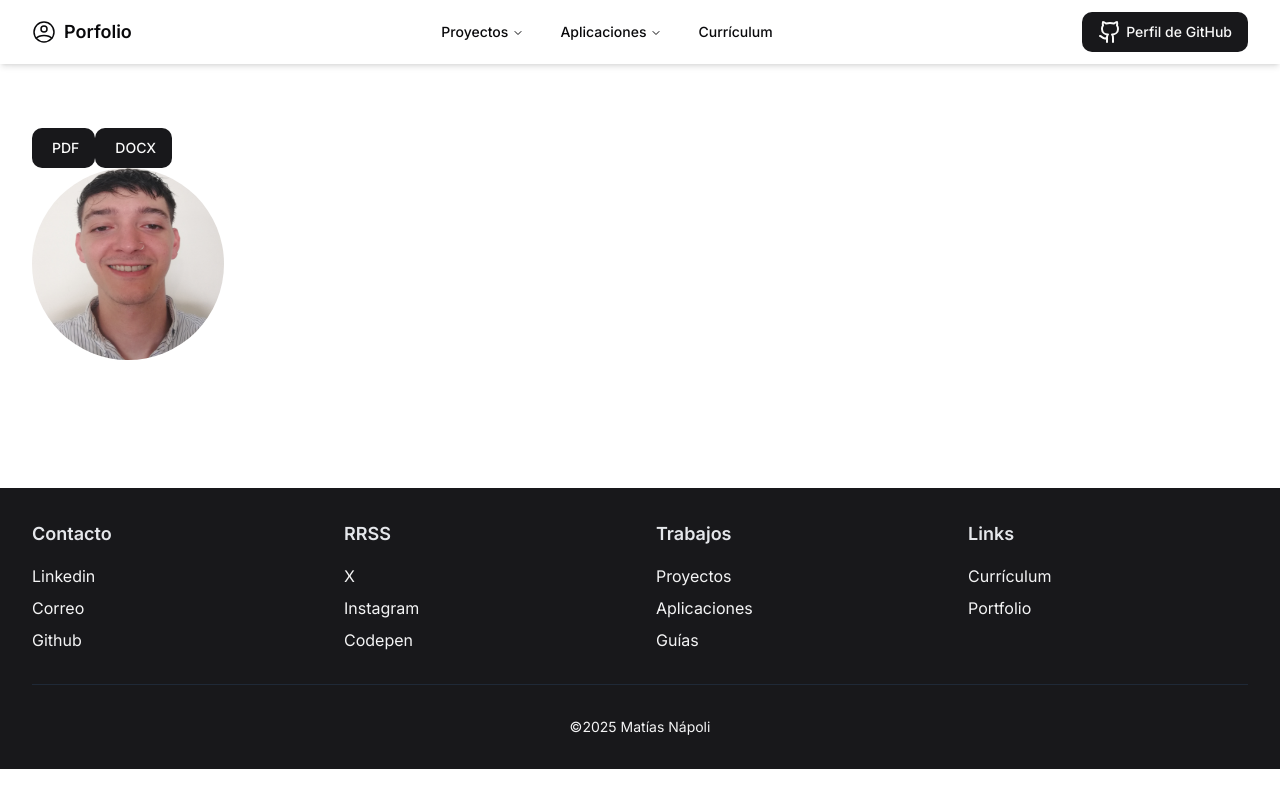
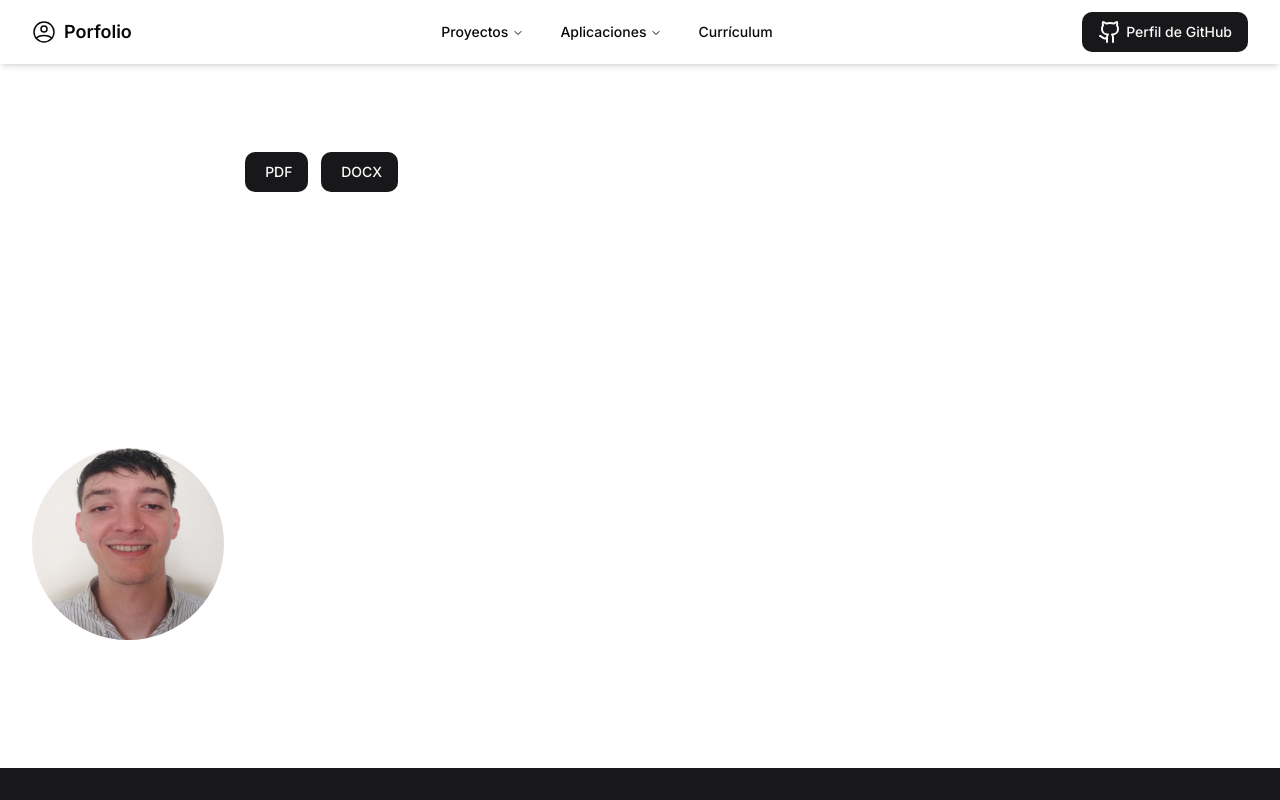
Before and after one commit to mnapo/portfolio, a Next.js app: page /cv in a window 1280 px wide. Shown: the top 800 px of the page. Built offline with nearby package versions, Linux system fonts and the light colour scheme.

Commit message:
excract CV_Downloads as component

```diff
--- a/app/cv/page.tsx
+++ b/app/cv/page.tsx
@@ -1,5 +1,6 @@
 import type {Metadata} from 'next'
 import CV_Body from '@/components/templates/cv-body'
+import CV_Downloads from '@/components/templates/cv-downloads'
 
 export const metadata: Metadata = {
   title: "Porfolio Personal • Currículum",
@@ -10,6 +11,7 @@ export const metadata: Metadata = {
 export default function Page() {
   return (
     <>
+      <CV_Downloads></CV_Downloads>
       <CV_Body></CV_Body>
     </>
   )
--- a/app/globals.css
+++ b/app/globals.css
@@ -62,3 +62,9 @@
   height: 15vw;
   width: 15vw;
 }
+.cv-downloads{
+  text-align: center;
+}
+.btn-download{
+  margin-right: 1vw;
+}
--- a/components/templates/cv-body.tsx
+++ b/components/templates/cv-body.tsx
@@ -1,5 +1,4 @@
 import {Avatar, AvatarFallback, AvatarImage} from "@/components/molecules/shadcn/avatar"
-import {Button} from "@/components/molecules/shadcn//button";
 
 export default function CV_Body() {
   return (
@@ -7,18 +6,10 @@ export default function CV_Body() {
       <div className="container mx-auto px-4 md:px-6 lg:px-8">
         <div className="grid items-center gap-8 lg:grid-cols-2">
           <div className="space-y-6">
-            <div>
-              <Button variant="default">
-                <p className="pl-1">PDF</p>
-              </Button>
-              <Button variant="default">
-                <p className="pl-1">DOCX</p>
-              </Button>
-              <Avatar className="avatar">
-                <AvatarImage src="cv/cv.jpg" />
-                <AvatarFallback>Foto Perfil</AvatarFallback>
-              </Avatar>
-            </div>
+            <Avatar className="avatar">
+              <AvatarImage src="cv/cv.jpg" />
+              <AvatarFallback>Foto Perfil</AvatarFallback>
+            </Avatar>
           </div>
         </div>
       </div>
--- /dev/null
+++ b/components/templates/cv-downloads.tsx
@@ -0,0 +1,20 @@
+import {Button} from "@/components/molecules/shadcn//button";
+
+export default function CV_Downloads() {
+  return (
+    <section className="py-24 lg:py-32 cv-downloads">
+      <div className="container mx-auto px-4 md:px-6 lg:px-8">
+        <div className="grid items-center gap-8 lg:grid-cols-2">
+          <div className="space-y-6">
+            <Button variant="default" className="btn-download">
+              <p className="pl-1">PDF</p>
+            </Button>
+            <Button variant="default" className="btn-download">
+              <p className="pl-1">DOCX</p>
+            </Button>
+          </div>
+        </div>
+      </div>
+    </section>
+  )
+}
```
